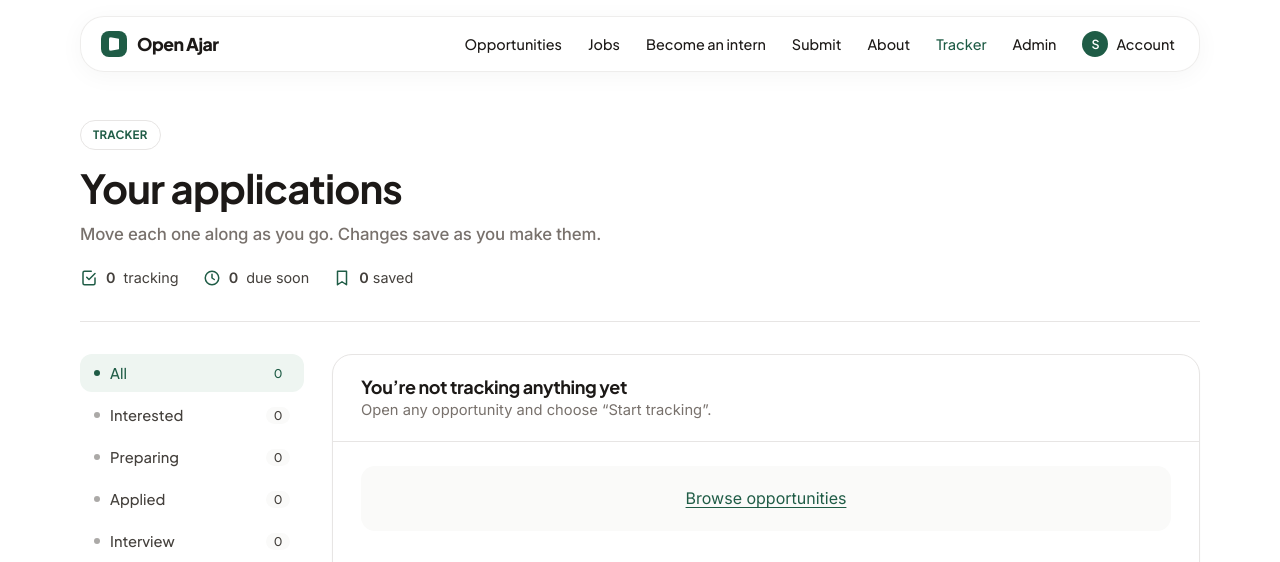
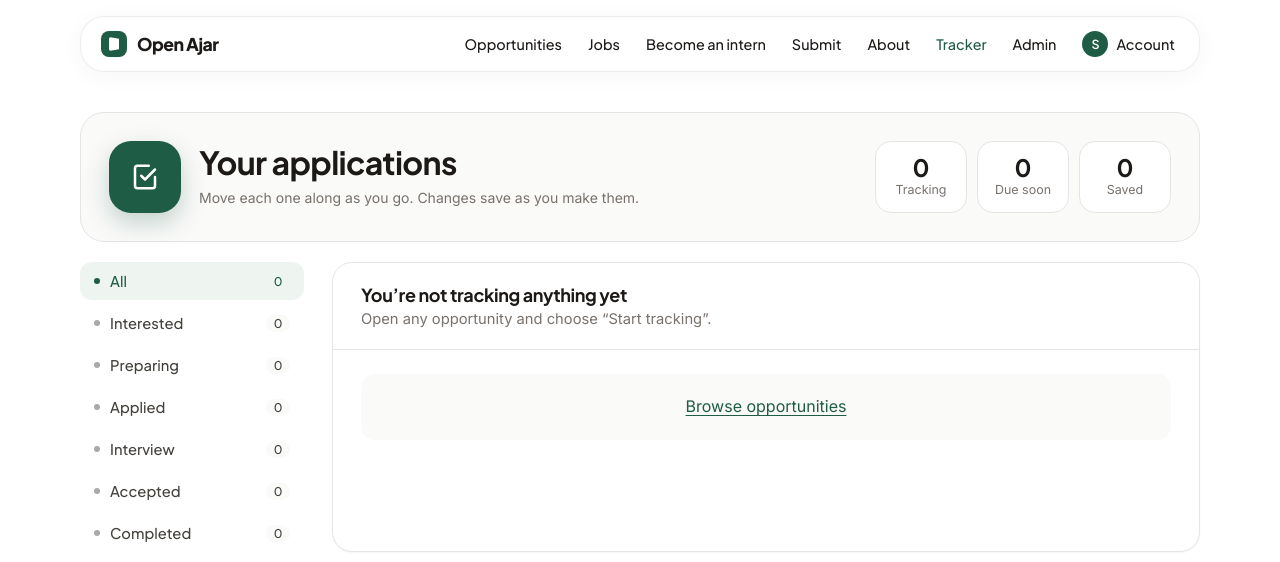
Before and after one commit to EclipzeCode/open-ajar, a Flask app: page /tracker in a window 1280 px wide. Shown: the top 562 px of the page. Run offline with Flask 3, Linux system fonts and the light colour scheme; the visitor is signed in with stand-in values (Sample User, id 1); data comes from the database, SQL or seed files in the repository; data that the repository does not hold is empty.

Commit message:
Tracker: restore the boxed header with stat tiles
Find more stays removed.

Co-Authored-By: Claude Opus 5.5 <noreply@anthropic.com>

```diff
--- a/static/style.css
+++ b/static/style.css
@@ -566,9 +566,6 @@ body.page-focus .page-head { padding-top: 0; }
 .intro__meta li { display: inline-flex; align-items: center; gap: 8px; }
 .icon { width: 18px; height: 18px; flex: none; fill: none; stroke: currentColor; stroke-width: 2; stroke-linecap: round; stroke-linejoin: round; }
 .intro__meta .icon { color: var(--accent); }
-.intro__meta a { color: inherit; text-decoration: none; }
-.intro__meta a:hover { color: var(--accent); }
-.intro__meta .is-soon .icon { color: var(--danger); }
 /* numbered stepper: circles joined by a thin rail */
 .acct-nav--steps .acct-nav__links { counter-reset: step; }
 .acct-nav--steps .acct-nav__links::before { content: ''; position: absolute; left: 26px; top: 24px; bottom: 24px; width: 1px; background: var(--line-strong); }
--- a/templates/tracker.html
+++ b/templates/tracker.html
@@ -4,15 +4,19 @@
 {% block body_class %}page-panel{% endblock %}
 {% block content %}
 <div class="wrap acct">
-  <header class="intro">
-    <p class="eyebrow">Tracker</p>
-    <h1>Your applications</h1>
-    <p class="lead">Move each one along as you go. Changes save as you make them.</p>
-    <ul class="intro__meta">
-      <li><svg class="icon" viewBox="0 0 24 24" aria-hidden="true"><path d="M9 11l3 3 8-8"/><path d="M20 12v7a2 2 0 0 1-2 2H6a2 2 0 0 1-2-2V5a2 2 0 0 1 2-2h9"/></svg><strong>{{ total }}</strong> tracking</li>
-      <li{% if due_soon %} class="is-soon"{% endif %}><svg class="icon" viewBox="0 0 24 24" aria-hidden="true"><circle cx="12" cy="12" r="9"/><path d="M12 7v5l3 2"/></svg><strong>{{ due_soon }}</strong> due soon</li>
-      <li><svg class="icon" viewBox="0 0 24 24" aria-hidden="true"><path d="M6 3h12v18l-6-4-6 4z"/></svg><a href="#saved"><strong>{{ saved|length }}</strong> saved</a></li>
-    </ul>
+  <header class="acct-head">
+    <div class="acct-head__who">
+      <span class="acct-avatar" aria-hidden="true"><svg class="acct-avatar__icon" viewBox="0 0 24 24"><path d="M9 11l3 3 8-8"/><path d="M20 12v7a2 2 0 0 1-2 2H6a2 2 0 0 1-2-2V5a2 2 0 0 1 2-2h9"/></svg></span>
+      <div>
+        <h1>Your applications</h1>
+        <p class="muted small">Move each one along as you go. Changes save as you make them.</p>
+      </div>
+    </div>
+    <div class="acct-stats">
+      <a href="{{ url_for('account.tracker') }}"><strong>{{ total }}</strong><span>Tracking</span></a>
+      <a href="{{ url_for('account.tracker') }}"><strong class="{% if due_soon %}is-soon{% endif %}">{{ due_soon }}</strong><span>Due soon</span></a>
+      <a href="#saved"><strong>{{ saved|length }}</strong><span>Saved</span></a>
+    </div>
   </header>
 
   <div class="acct-body">
```
